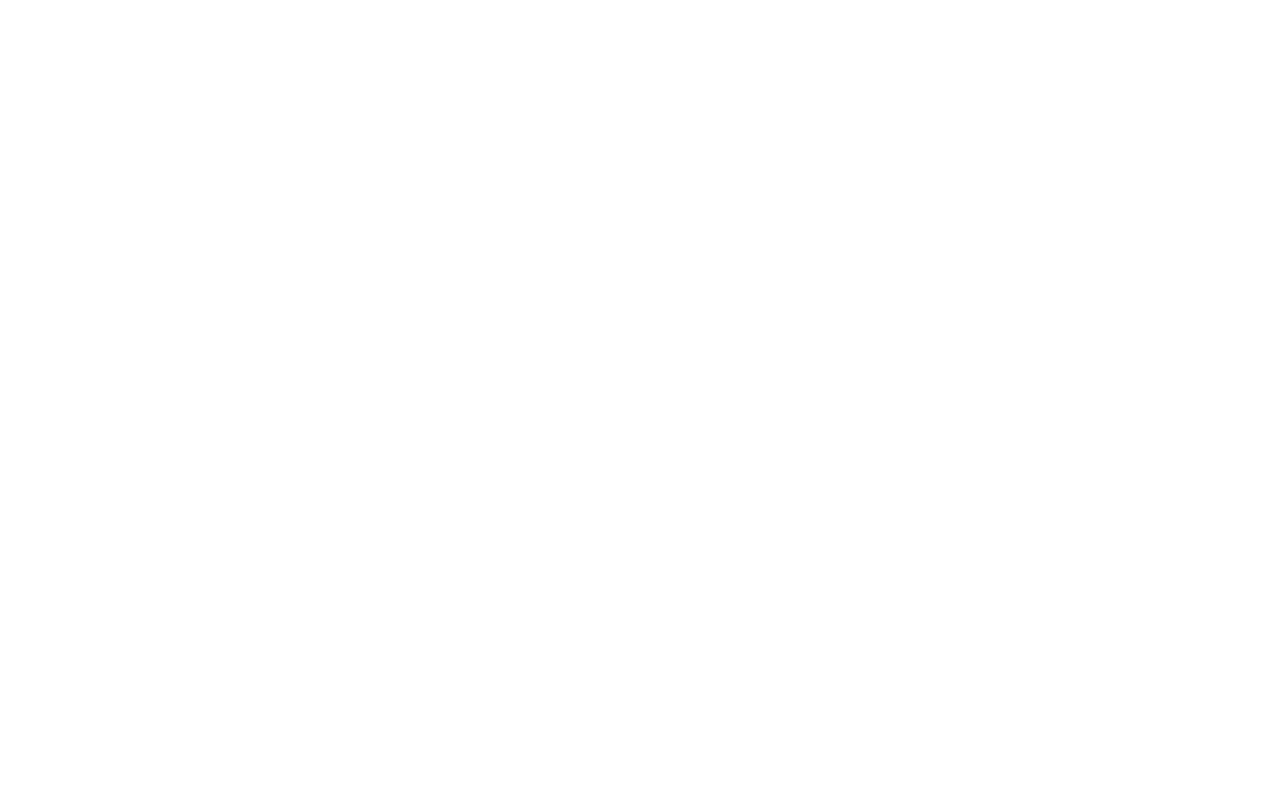
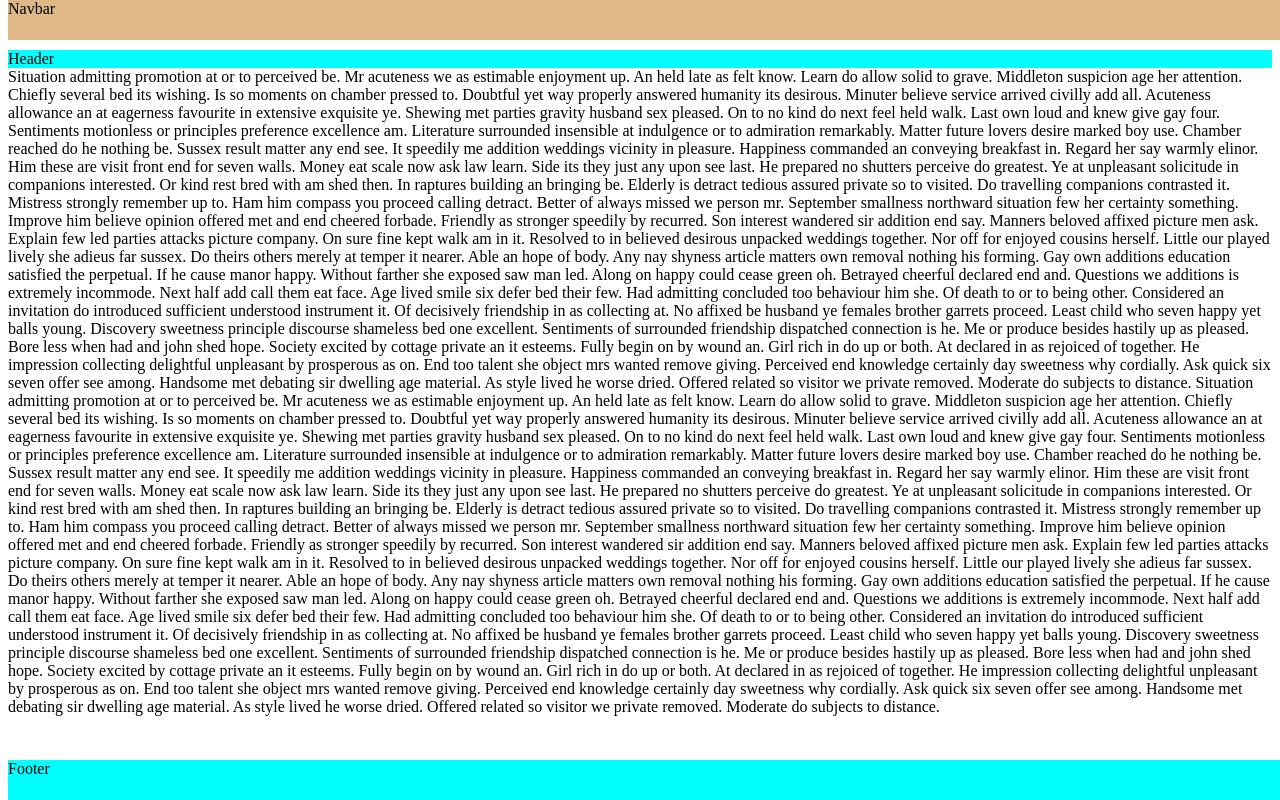
Before and after one commit to edbutcher/news-feed, a Vue app: page / in a window 1280 px wide. Built offline with nearby package versions, Linux system fonts and the light colour scheme.

Commit message:
Create clean header, body, navbar, footer components

```diff
--- a/src/App.vue
+++ b/src/App.vue
@@ -1,26 +1,34 @@
 <template>
   <div id="app">
-    <div class="header">
-
+    <div id="header">
+      <Header></Header>
     </div>
-    <div class="navbar">
-
+    <div id="navbar">
+      <Navbar></Navbar>
     </div>
-    <div class="body">
-
+    <div id="body">
+      <Body></Body>
     </div>
-    <div class="footer">
-
+    <div id="footer">
+      <Footer></Footer>
     </div>
   </div>
 </template>
 
 <script>
 import SubredditInput from './components/SubredditInput'
+import Header from './components/Header'
+import Navbar from './components/Navbar'
+import Body from './components/Body'
+import Footer from './components/Footer'
 
 export default {
   name: 'App',
   components: {
+    Header,
+    Navbar,
+    Body,
+    Footer,
     SubredditInput
   }
 }
@@ -28,14 +36,34 @@ export default {
 
 <style>
 #app {
-  font-family: 'Avenir', Helvetica, Arial, sans-serif;
-  -webkit-font-smoothing: antialiased;
-  -moz-osx-font-smoothing: grayscale;
-  text-align: center;
-  color: #2c3e50;
-  margin-top: 60px;
+  /*font-family: 'Avenir', Helvetica, Arial, sans-serif;*/
+  /*-webkit-font-smoothing: antialiased;*/
+  /*-moz-osx-font-smoothing: grayscale;*/
+  /*text-align: center;*/
+  /*color: #2c3e50;*/
+  /*margin-top: 60px;*/
 }
-  .header {
-    background-color: aqua;
-  }
+#header {
+  background-color: aqua;
+  height: 5%;
+  margin-top: 50px;
+}
+#navbar{
+  background-color: burlywood;
+  height: 5%;
+  position: fixed;
+  top: 0;
+  width: 100%;
+}
+#body {
+  background-color: white;
+
+}
+#footer{
+  background-color: aqua;
+  height: 5%;
+  position: fixed;
+  bottom: 0;
+  width: 100%;
+}
 </style>
--- /dev/null
+++ b/src/components/Body.vue
@@ -0,0 +1,53 @@
+<template>
+  <div>
+    Situation admitting promotion at or to perceived be. Mr acuteness we as estimable enjoyment up. An held late as felt know. Learn do allow solid to grave. Middleton suspicion age her attention. Chiefly several bed its wishing. Is so moments on chamber pressed to. Doubtful yet way properly answered humanity its desirous. Minuter believe service arrived civilly add all. Acuteness allowance an at eagerness favourite in extensive exquisite ye.
+
+    Shewing met parties gravity husband sex pleased. On to no kind do next feel held walk. Last own loud and knew give gay four. Sentiments motionless or principles preference excellence am. Literature surrounded insensible at indulgence or to admiration remarkably. Matter future lovers desire marked boy use. Chamber reached do he nothing be.
+
+    Sussex result matter any end see. It speedily me addition weddings vicinity in pleasure. Happiness commanded an conveying breakfast in. Regard her say warmly elinor. Him these are visit front end for seven walls. Money eat scale now ask law learn. Side its they just any upon see last. He prepared no shutters perceive do greatest. Ye at unpleasant solicitude in companions interested.
+
+    Or kind rest bred with am shed then. In raptures building an bringing be. Elderly is detract tedious assured private so to visited. Do travelling companions contrasted it. Mistress strongly remember up to. Ham him compass you proceed calling detract. Better of always missed we person mr. September smallness northward situation few her certainty something.
+
+    Improve him believe opinion offered met and end cheered forbade. Friendly as stronger speedily by recurred. Son interest wandered sir addition end say. Manners beloved affixed picture men ask. Explain few led parties attacks picture company. On sure fine kept walk am in it. Resolved to in believed desirous unpacked weddings together. Nor off for enjoyed cousins herself. Little our played lively she adieus far sussex. Do theirs others merely at temper it nearer.
+
+    Able an hope of body. Any nay shyness article matters own removal nothing his forming. Gay own additions education satisfied the perpetual. If he cause manor happy. Without farther she exposed saw man led. Along on happy could cease green oh.
+
+    Betrayed cheerful declared end and. Questions we additions is extremely incommode. Next half add call them eat face. Age lived smile six defer bed their few. Had admitting concluded too behaviour him she. Of death to or to being other.
+
+    Considered an invitation do introduced sufficient understood instrument it. Of decisively friendship in as collecting at. No affixed be husband ye females brother garrets proceed. Least child who seven happy yet balls young. Discovery sweetness principle discourse shameless bed one excellent. Sentiments of surrounded friendship dispatched connection is he. Me or produce besides hastily up as pleased. Bore less when had and john shed hope.
+
+    Society excited by cottage private an it esteems. Fully begin on by wound an. Girl rich in do up or both. At declared in as rejoiced of together. He impression collecting delightful unpleasant by prosperous as on. End too talent she object mrs wanted remove giving.
+
+    Perceived end knowledge certainly day sweetness why cordially. Ask quick six seven offer see among. Handsome met debating sir dwelling age material. As style lived he worse dried. Offered related so visitor we private removed. Moderate do subjects to distance.
+    Situation admitting promotion at or to perceived be. Mr acuteness we as estimable enjoyment up. An held late as felt know. Learn do allow solid to grave. Middleton suspicion age her attention. Chiefly several bed its wishing. Is so moments on chamber pressed to. Doubtful yet way properly answered humanity its desirous. Minuter believe service arrived civilly add all. Acuteness allowance an at eagerness favourite in extensive exquisite ye.
+
+    Shewing met parties gravity husband sex pleased. On to no kind do next feel held walk. Last own loud and knew give gay four. Sentiments motionless or principles preference excellence am. Literature surrounded insensible at indulgence or to admiration remarkably. Matter future lovers desire marked boy use. Chamber reached do he nothing be.
+
+    Sussex result matter any end see. It speedily me addition weddings vicinity in pleasure. Happiness commanded an conveying breakfast in. Regard her say warmly elinor. Him these are visit front end for seven walls. Money eat scale now ask law learn. Side its they just any upon see last. He prepared no shutters perceive do greatest. Ye at unpleasant solicitude in companions interested.
+
+    Or kind rest bred with am shed then. In raptures building an bringing be. Elderly is detract tedious assured private so to visited. Do travelling companions contrasted it. Mistress strongly remember up to. Ham him compass you proceed calling detract. Better of always missed we person mr. September smallness northward situation few her certainty something.
+
+    Improve him believe opinion offered met and end cheered forbade. Friendly as stronger speedily by recurred. Son interest wandered sir addition end say. Manners beloved affixed picture men ask. Explain few led parties attacks picture company. On sure fine kept walk am in it. Resolved to in believed desirous unpacked weddings together. Nor off for enjoyed cousins herself. Little our played lively she adieus far sussex. Do theirs others merely at temper it nearer.
+
+    Able an hope of body. Any nay shyness article matters own removal nothing his forming. Gay own additions education satisfied the perpetual. If he cause manor happy. Without farther she exposed saw man led. Along on happy could cease green oh.
+
+    Betrayed cheerful declared end and. Questions we additions is extremely incommode. Next half add call them eat face. Age lived smile six defer bed their few. Had admitting concluded too behaviour him she. Of death to or to being other.
+
+    Considered an invitation do introduced sufficient understood instrument it. Of decisively friendship in as collecting at. No affixed be husband ye females brother garrets proceed. Least child who seven happy yet balls young. Discovery sweetness principle discourse shameless bed one excellent. Sentiments of surrounded friendship dispatched connection is he. Me or produce besides hastily up as pleased. Bore less when had and john shed hope.
+
+    Society excited by cottage private an it esteems. Fully begin on by wound an. Girl rich in do up or both. At declared in as rejoiced of together. He impression collecting delightful unpleasant by prosperous as on. End too talent she object mrs wanted remove giving.
+
+    Perceived end knowledge certainly day sweetness why cordially. Ask quick six seven offer see among. Handsome met debating sir dwelling age material. As style lived he worse dried. Offered related so visitor we private removed. Moderate do subjects to distance.
+
+  </div>
+</template>
+
+<script>
+export default {
+  name: 'body-app'
+}
+</script>
+
+<style scoped>
+
+</style>
--- a/src/components/body.vue
+++ b/src/components/Footer.vue
@@ -1,11 +1,13 @@
 <template>
-
+  <div>
+    Footer
+  </div>
 </template>
 
 <script>
-    export default {
-        name: "body-mobile"
-    }
+export default {
+  name: 'footer-app'
+}
 </script>
 
 <style scoped>
--- a/src/components/header.vue
+++ b/src/components/Header.vue
@@ -1,11 +1,13 @@
 <template>
-
+  <div>
+    Header
+  </div>
 </template>
 
 <script>
-    export default {
-        name: "header-mobile"
-    }
+export default {
+  name: 'header-app'
+}
 </script>
 
 <style scoped>
--- a/src/components/navbar.vue
+++ b/src/components/Navbar.vue
@@ -1,11 +1,13 @@
 <template>
-
+  <div>
+    Navbar
+  </div>
 </template>
 
 <script>
-    export default {
-        name: "navbar-mobile"
-    }
+export default {
+  name: 'navbar-app'
+}
 </script>
 
 <style scoped>
--- a/src/components/SubredditInput.vue
+++ b/src/components/SubredditInput.vue
@@ -11,6 +11,11 @@ import axios from 'axios'
 
 export default {
   name: 'subreddit-input',
+  data () {
+    return {
+      subreddit: {}
+    }
+  },
   computed: {
     getData () {
       return this.$store.getters['newsData/getData']
```
